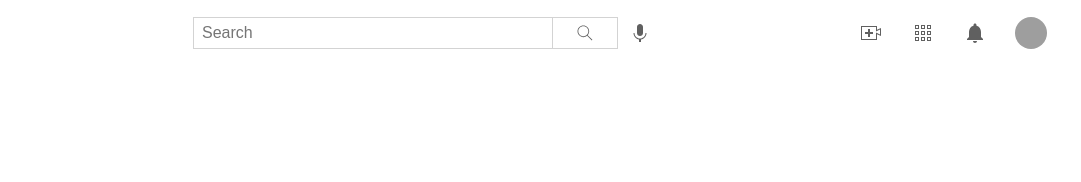
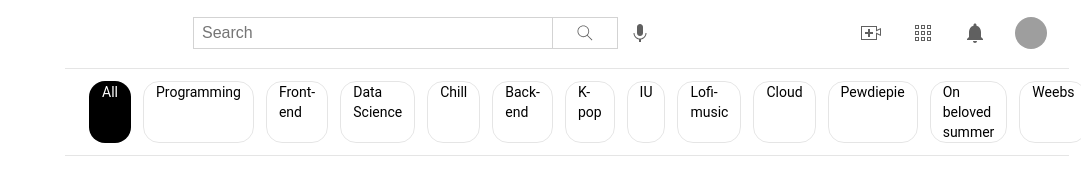
Before and after one commit to rzkyadhi/YoutubeUIClone, a plain HTML site: page index.html in a window 1280 px wide. Shown: the full height of the page, 199-1280 px from the left. Drawn offline with Linux system fonts and the light colour scheme; grey boxes are pictures that could not be loaded.

Commit message:
Add suggestion

```diff
--- a/assets/style.css
+++ b/assets/style.css
@@ -87,3 +87,34 @@ svg {
 .navigation__avatar {
     border-radius: 50%;
 }
+
+.suggestion {
+    display: flex;
+    position: fixed;
+    top: 56px;
+    right: 0;
+    left: 240px;
+    border-bottom: 1px solid rgba(0, 0, 0, 0.1);
+    border-top: 1px solid rgba(0, 0, 0, 0.1);
+    background-color: white;
+    margin: 12px 12px 12px 24px;
+}
+
+.suggestion__item {
+    font-size: 14px;
+    line-height: 20px;
+    cursor: pointer;
+    padding: 0 12px;
+    border-radius: 16px;
+    margin: 12px 12px 12px 0px;
+    border: 1px solid rgba(0, 0, 0, 0.1);
+}
+
+.suggestion__item:first-child {
+    margin-left: 24px;
+}
+
+.suggestion__selected {
+    background: black;
+    color: white;
+}
--- a/index.html
+++ b/index.html
@@ -54,9 +54,24 @@
             </div>
             <!-- ------------------- -->
         </nav>
-
-    <div>
+    <div class="suggestion">
         <!-- Side Navigation -->
+        <div class="suggestion__item suggestion__selected">All</div>
+        <div class="suggestion__item">Programming</div>
+        <div class="suggestion__item">Front-end</div>
+        <div class="suggestion__item">Data Science</div>
+        <div class="suggestion__item">Chill</div>
+        <div class="suggestion__item">Back-end</div>
+        <div class="suggestion__item">K-pop</div>
+        <div class="suggestion__item">IU</div>
+        <div class="suggestion__item">Lofi-music</div>
+        <div class="suggestion__item">Cloud</div>
+        <div class="suggestion__item">Pewdiepie</div>
+        <div class="suggestion__item">On beloved summer</div>
+        <div class="suggestion__item">Weebs</div>
+        <div class="suggestion__item">Discord</div>
+        <div class="suggestion__item">Daily Dropout</div>
+        <div class="suggestion__item">K-drama</div>
     </div>
 
     <main>
```
Lines whose indentation alone changed are shown as unchanged.
